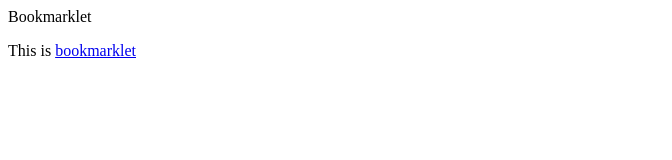
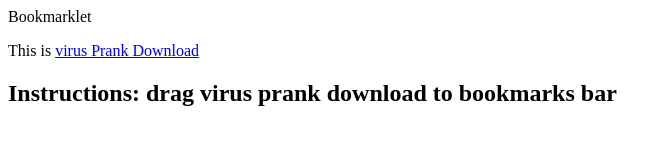
Before and after one commit to jemmaman/Bookmarklets, a plain HTML site: page index.html in a window 1280 px wide. Shown: the whole page, without its empty margins (0-672 px from the left). Drawn offline with Linux system fonts and the light colour scheme.

Commit message:
Update index.html
I add instructions and changed it to a virus prank

```diff
--- a/index.html
+++ b/index.html
@@ -8,4 +8,5 @@
   <hi>Bookmarklet</h1>
 
   <p>
-    This is <a href="javascript:(function(){alert('hello')})()">bookmarklet</a>
+    This is <a href="javascript:(function(){alert('hello')})()">virus Prank Download</a>
+<h2>Instructions: drag virus prank download to bookmarks bar</h2>
```
